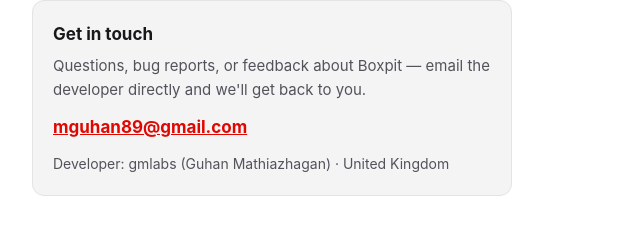
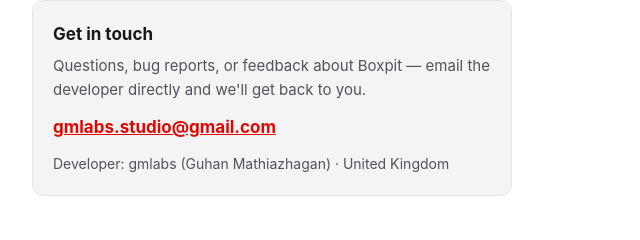
Before and after one commit to gmlabs-studio/boxpit, a plain HTML site: page index.html in a window 1280 px wide. Shown: the part 2307-2547 px from the top of the page, 192-832 px from the left. Drawn offline with Linux system fonts and the light colour scheme.

Commit message:
Update contact email to gmlabs.studio@gmail.com

```diff
--- a/index.html
+++ b/index.html
@@ -105,7 +105,7 @@
       <p>Questions, bug reports, or feedback about Boxpit &mdash; email the developer
          directly and we'll get back to you.</p>
       <p style="margin-top:12px;">
-        <a href="mailto:mguhan89@gmail.com" style="font-weight:700; font-size:17px;">mguhan89@gmail.com</a>
+        <a href="mailto:gmlabs.studio@gmail.com" style="font-weight:700; font-size:17px;">gmlabs.studio@gmail.com</a>
       </p>
       <p style="margin-top:12px; color:var(--muted); font-size:14px;">
         Developer: gmlabs (Guhan Mathiazhagan) &middot; United Kingdom
@@ -119,7 +119,7 @@
     <span>&copy; <span id="y">2026</span> Boxpit</span>
     <a href="#contact">Contact</a>
     <a href="privacy.html">Privacy policy</a>
-    <a href="mailto:mguhan89@gmail.com">Contact</a>
+    <a href="mailto:gmlabs.studio@gmail.com">Contact</a>
     <span class="spacer"></span>
     <span>Not affiliated with Formula 1, the FIA, or any team.</span>
   </div>
```
Also changed, not shown: privacy.html (+2 -2 lines), 1 other file.
